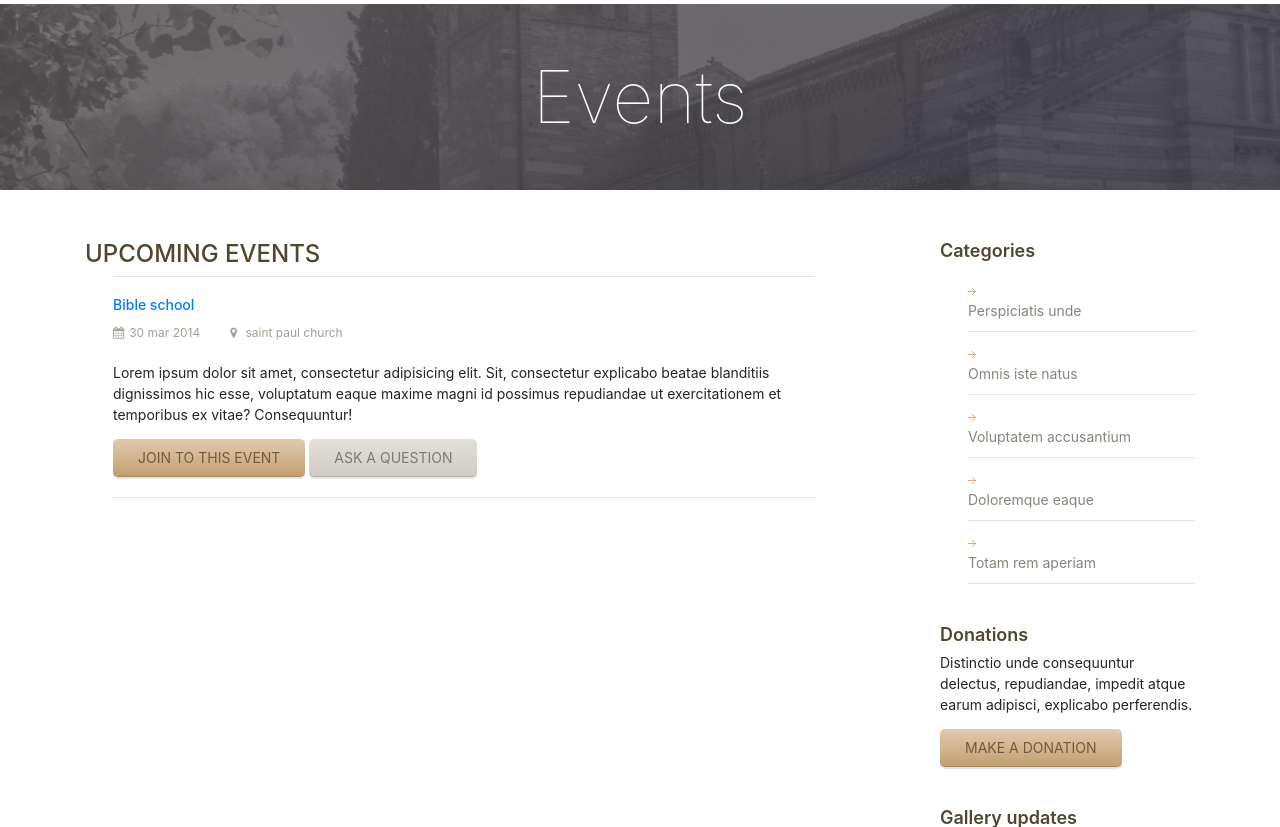
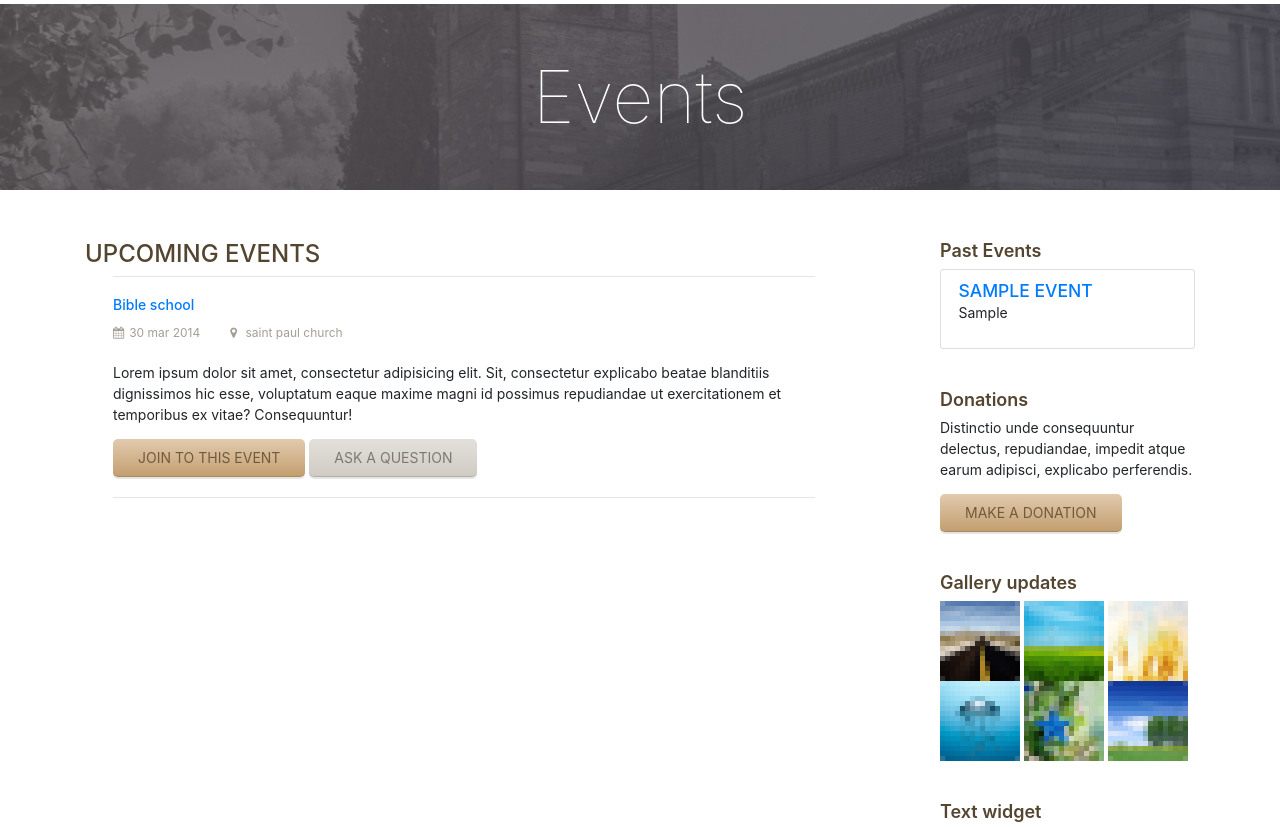
Before and after one commit to Goddy01/Shrine-Web-App, a Django app: page /events/events/ in a window 1280 px wide. Shown: the part 310-1137 px from the top of the page. Run offline with Django 4.2, Linux system fonts and the light colour scheme; tables that the repository leaves empty hold one stand-in row (values such as "Sample post"); parts of the project's set-up code (start-up, migrations or seed data) failed here and were passed over; some libraries are stand-ins or nearby versions.

Commit message:
improved the display of events in event temp

```diff
--- a/events/templates/events/events.html
+++ b/events/templates/events/events.html
@@ -17,12 +17,23 @@
                         <ul class="event-list large">
                             {% for event in events %}
                             {% if not event.is_past_due %}
+                            <!-- Makes events dynamically display upcoming event and not events in the past -->
                                 <li>
-                                    <h4 class="event-title"><a class="h4 text-decoration-none" href="{% url 'events:event_detail' event.event_id %}" style="text-transform: capitalize;">{{event.event_name}}</a></h4>
-                                    <span class="event-meta" style="text-transform: capitalize;">
-                                        <span><i class="fa fa-calendar"></i>{{event.event_date}}</span>
-                                        <span><i class="fa fa-map-marker"></i>{{event.event_location}}</span>
-                                    </span>
+                                    <h4 class="event-title"><a class="h4 text-primary text-decoration-none text-uppercase" href="{% url 'events:event_detail' event.event_id %}">{{event.event_name}}</a></h4>
+                                    <p class="event-meta" style="text-transform: capitalize;">
+                                        <p>
+                                            <i class="fa fa-calendar" style="font-size: 16px;"></i>
+                                            {{event.event_date}}
+                                        </p>
+                                        <p class="text-uppercase">
+                                            <i class="fa" style="font-size: 16px;">&#xf017;</i>
+                                            {{ event.event_time }}
+                                        </p>
+                                        <p>
+                                            <i class="fa fa-map-marker" style="font-size: 16px;"></i>
+                                            {{event.event_location}}
+                                        </p>
+                                    </p>
                                     <p>{{event.event_description}}</p>
                                     <!-- <a href="#" class="button">Join to this event</a> -->
                                     <a href="{% url 'events:ask_qtn_temp' event.event_id %}" class="button text-decoration-none text-dark">Ask a question</a>
@@ -83,13 +94,16 @@
                     </div>
                     <div class="sidebar col-md-3 col-md-offset-1">
                         <div class="widget">
-                            <h3 class="widget-title">Categories</h3>
-                            <ul class="arrow">
-                                <li><a href="#">Perspiciatis unde</a></li>
-                                <li><a href="#">Omnis iste natus</a></li>
-                                <li><a href="#">Voluptatem accusantium</a></li>
-                                <li><a href="#">Doloremque eaque</a></li>
-                                <li><a href="#">Totam rem aperiam</a></li>
+                            <h3 class="widget-title">Past Events</h3>
+                            <ul class="list-group">
+                                {% for e in events %}
+                                {% if e.is_past_due %}
+                                <li class="list-group-item">
+                                    <a href="" class="h5 text-primary text-uppercase">{{ e.event_name }}</a>
+                                    <p> {{ e.event_location }} </p>
+                                </li>
+                                {% endif %}
+                                {% endfor %}
                             </ul>
                         </div>
 
```
